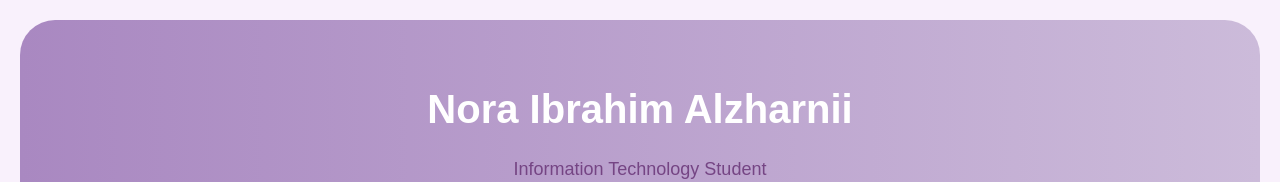
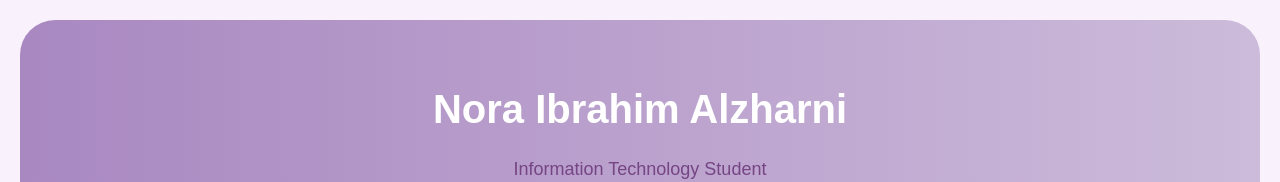
Before and after one commit to n0ra22/CPIT405-Lab3, a plain HTML site: page index.html in a window 1280 px wide. Shown: the top 182 px of the page. Drawn offline with Linux system fonts and the light colour scheme.

Commit message:
Correct name spelling in header

```diff
--- a/index.html
+++ b/index.html
@@ -10,7 +10,7 @@
 <body>
 
     <header id="profile-header">
-        <h1>Nora Ibrahim Alzharnii</h1>
+        <h1>Nora Ibrahim Alzharni</h1>
         <p class="job-title">Information Technology Student</p>
 
         <nav>
```
